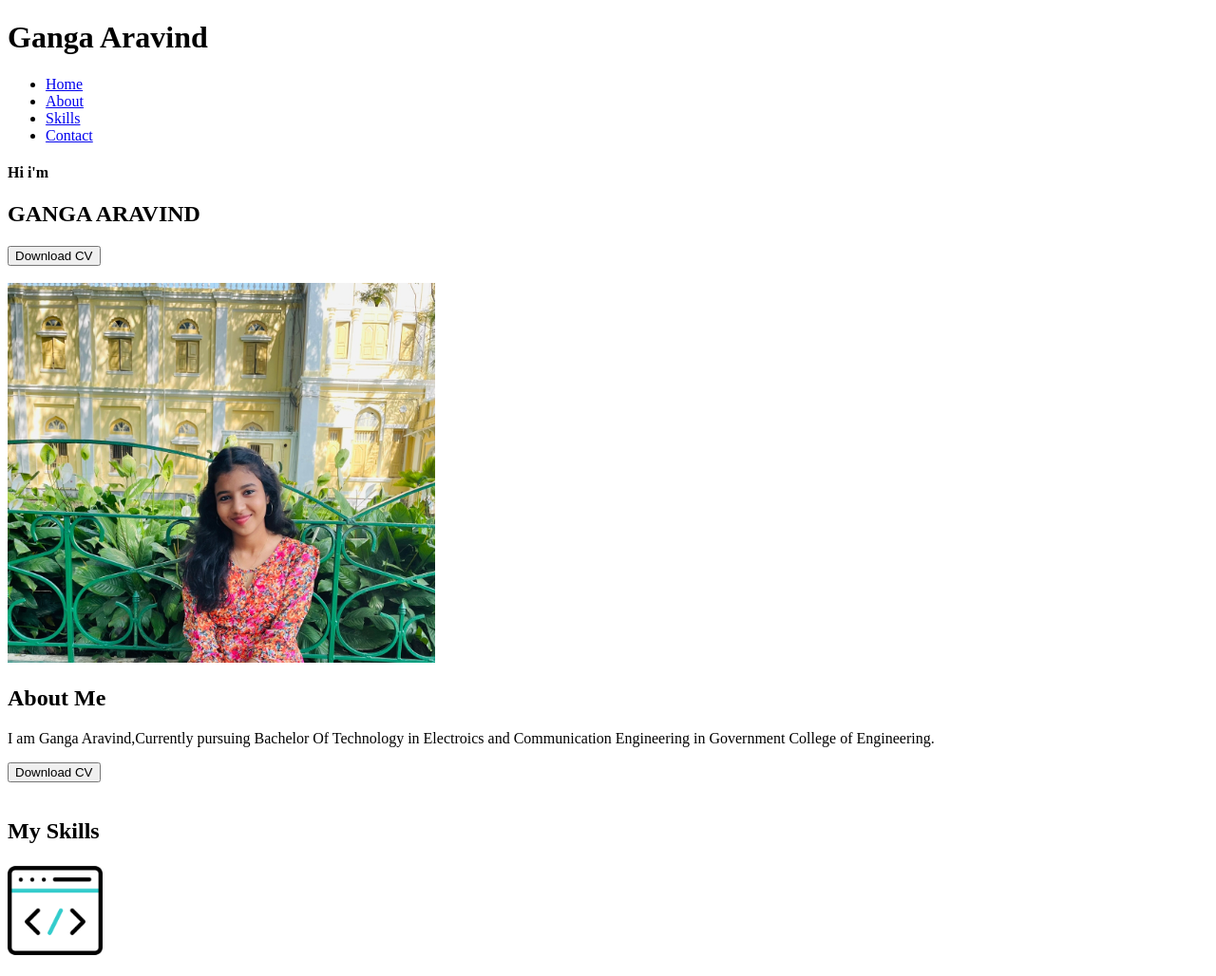
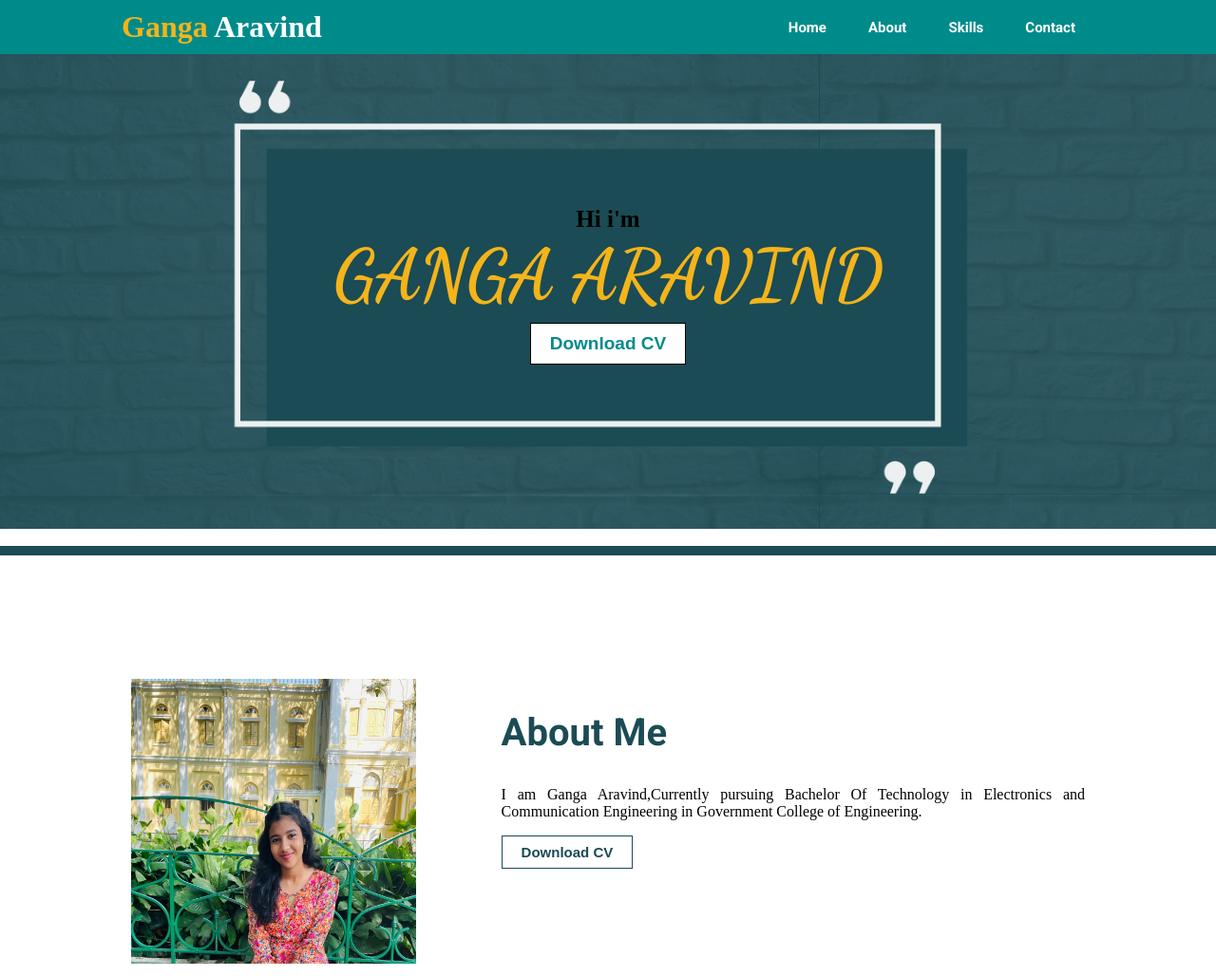
Before and after one commit to GangaAravind/Personal-Website, a plain HTML site: page index.html in a window 1280 px wide. Shown: the top 1028 px of the page at 95% size. Drawn offline with Linux system fonts and the light colour scheme.

Commit message:
Add files via upload

```diff
--- a/index.html
+++ b/index.html
@@ -3,13 +3,14 @@
     <head>
         <title>GANGA ARAVIND</title>
         <link rel="icon" type="image/png" href="logo1.png">
+        <link rel="stylesheet" href="style.css">
     </head>
 
     <body>
         <header>
-            <div>
-                <div>
-                    <h1>Ganga Aravind</h1>
+            <div class="container">
+                <div id="caption">
+                    <h1><span class="logo-gold">Ganga</span> Aravind</h1>
                 </div>
                 <nav>
                     <ul>
@@ -23,7 +24,7 @@
             </div>
         </header>
         <section id="Hero">
-            <div>
+            <div class="container">
                 <div>
                     <h4>Hi i'm</h4>
                     <h1>GANGA ARAVIND</h1>
@@ -33,45 +34,50 @@
             </div>
         </section>
         <br>
+        <section id="separate"></section>
         <section id="about">
-            <div>
-                <div>
-                    <img src="IMG_20230211_212411.jpg" alt="profile picture" height="400px" width="450px">
+            <div class="container">
+                <div class="about-box1">
+                    <img src="IMG_20230211_212411.jpg" alt="profile picture" height="300px" width="300px">
                 </div>
-                <div>
+                <div class="about-box2">
                     <h2>About Me</h2>
-                    <p>I am Ganga Aravind,Currently pursuing Bachelor Of Technology in Electroics and Communication Engineering in Government College of Engineering.</p>
+                    <p>I am Ganga Aravind,Currently pursuing Bachelor Of Technology in Electronics and Communication Engineering in Government College of Engineering.</p>
                     <button>Download CV</button>
                 </div>
             </div>
         </section>
-        <section id="forms">
-        <div>
-            <br>
-            <section id="skills">
-                <div>
+
+                    <section id="skills">
+                <div class="container">
                     <div>
                         <h2>My Skills</h2>
+                        <div>
                         <img src="html.png" alt="web development" height="100px" width="100px">
                         <h3>Web Development</h3>
                         <p>Web development is the work involved in developing a website for the Internet (World Wide Web) or an intranet (a private network).[1] Web development can range from developing a simple single static page of plain text to complex web applications, electronic businesses, and social network services. A more comprehensive list of tasks to which Web development commonly refers, may include Web engineering, Web design, Web content development, client liaison, client-side/server-side scripting, Web server and network security configuration, and e-commerce development.</p>
 
                     </div>
                     <div>
-                        <div>
+
                             <img src="paint-palette.png" alt="Design" height="100px" width="100px">
                             <h3>Design</h3>
                             <p>Developing, designing, or creating new applications, ideas, relationships, systems, or products, including artistic contributions</p>
-                        </div>
+
                     </div>
+
+                <div>
+
+                        <img src="coding.png" alt="coding" height="100px" width="100px" >
+                        <h4>coding</h4>
+                        <p1>Coding, sometimes called computer programmin.Code tells a computer what actions to take, and writing code is like creating a set of instructions</p1>
+
+
                 </div>
-                <div>
-                    <div>
-                        <img src="coding.png" alt="Coding" height="100px" width="100px">
-                    <h3>Coding</h3>
-                    <p>Coding, sometimes called computer programming, is how we communicate with computers. Code tells a computer what actions to take, and writing code is like creating a set of instructions</p>
-                           </div>
-                </div>
+                </section>
+                <section id="forms">
+                    <div class="container">
+                        <br>
             <h>Let's Connect</h>
             <form action="">
                 <br>
@@ -93,13 +99,13 @@
             <div>
             <input class="button" type="submit">
             </div>
+        </form>
+            </section>
 
-            </section>
-            </form>
-        </section>
+
         <br>
         <footer>
-            <div>
+            <div class="container">
                 <p>GangaAravind &copy; 2023 | All Rights Reserved</p>
             </div>
         </footer>
--- /dev/null
+++ b/style.css
@@ -0,0 +1,129 @@
+@import url('https://fonts.googleapis.com/css2?family=Dancing+Script:wght@400;500;600;700&family=Roboto:wght@400;700;900&display=swap');
+body{
+    background-color: white;
+    padding:0%;
+    margin:0%;
+}
+.container{
+    width:80%;
+    margin:0 auto;
+    overflow:hidden;
+}
+/* Navbar */
+header{
+    background-color:darkcyan;
+    color: white;
+    padding:10px 0;
+}
+header nav{
+    float: right;
+    margin-top: 10px;
+}
+header ul{
+    margin:0;
+    padding:0;
+}
+header li{
+    display: inline;
+    padding: 0 20px;
+    font-weight: bold;
+    font-size: 15px;
+    font-family: 'Roboto', sans-serif;
+
+}
+header a{
+    color:white;
+    text-decoration: none;
+
+}
+header a:hover{
+    color :#F4B41A;
+}
+#caption{
+    float:left;
+}
+#caption h1{
+    margin:0;
+}
+header .logo-gold{
+    color: #F4B41A;
+}
+#Hero{
+    min-height:500px;
+    background-image: url(bg-img.png);
+    background-repeat: no-repeat;
+background-position: center;
+background-size: cover;
+}
+#Hero h4{
+    font-size: 25px;
+    margin-top: 160px;
+    margin-bottom: 0%;
+    text-align: center;
+}
+#Hero h1{
+    font-size: 75px;
+    margin-top: 0;
+    margin-bottom: 5px;
+    text-align: center;
+    color:  #F4B41A;
+    font-family: 'Dancing Script', cursive; ;
+}
+#Hero button{
+    font-size: 19px;
+    background-color: white;
+    padding: 10px 20px;
+    font-weight: bold;
+    border: 1px solid black;
+    color:darkcyan;
+    display: flex;
+    align-items: center;
+    margin: auto;
+}
+#Hero button:hover{
+    background-color: darkcyan;
+    color: white;
+    border: lpx solid #F4B41A;
+}
+#separate{
+    padding: 5px;
+    background-color: #1b4b54;
+}
+#about{
+    padding: 120px 0;
+    background-color: white;
+}
+#about h2{
+    font-size: 40px;
+    font-family: 'Roboto', sans-serif;
+    color: #1b4b54;
+}
+
+.about-box1{
+    width:20px;
+    float: left;
+    padding: 10px;
+}
+.about-box1 img{
+  display: block;
+  margin: auto;
+}
+.about-box2{
+    width:60%;
+    float:right;
+    padding:10px;
+    text-align:justify;
+ }
+ #about button{
+font-size: 15px;
+font-weight: bold;
+background-color: white;
+border: 1px solid #1b4b54;
+color:#1b4b54;
+padding: 8px 20px;
+ }
+ #about button:hover{
+    background-color: #1b4b54;
+    color: white;
+    border: 1px solid white;
+ }
```
Also changed, not shown: bg-img.png (added).
